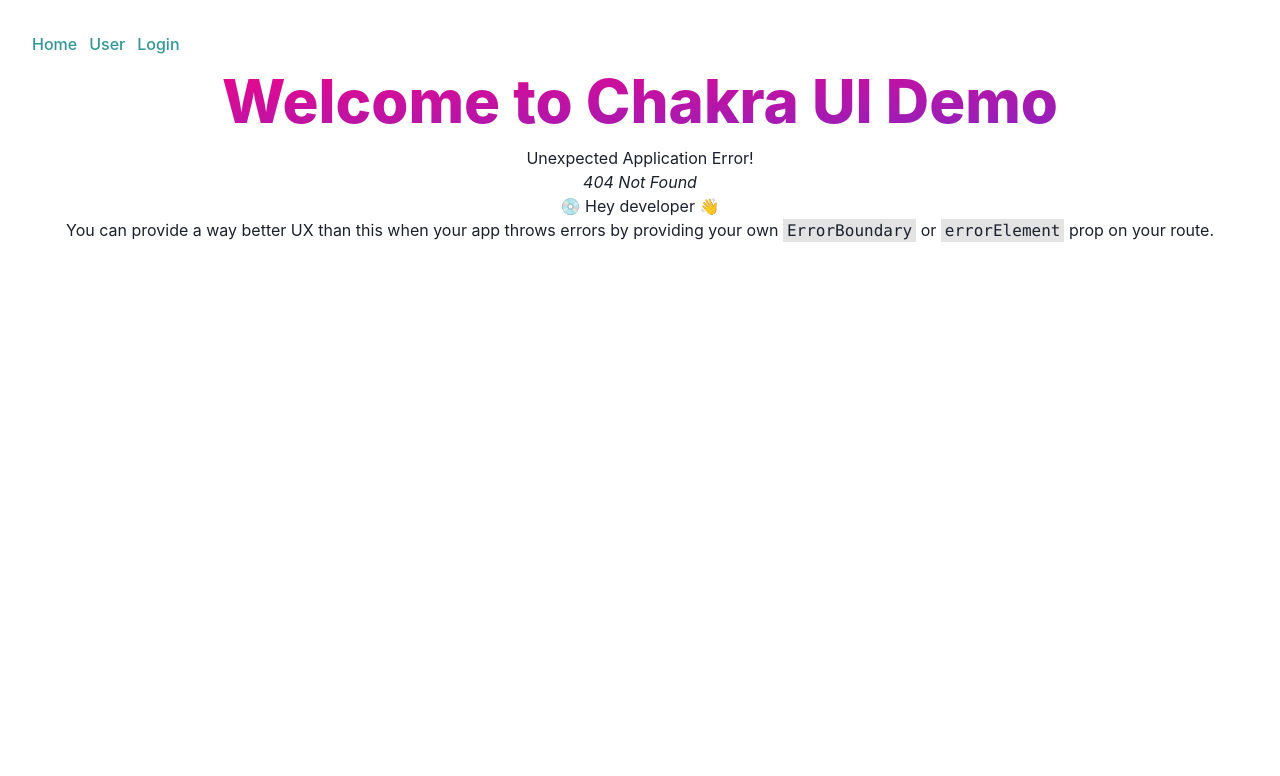
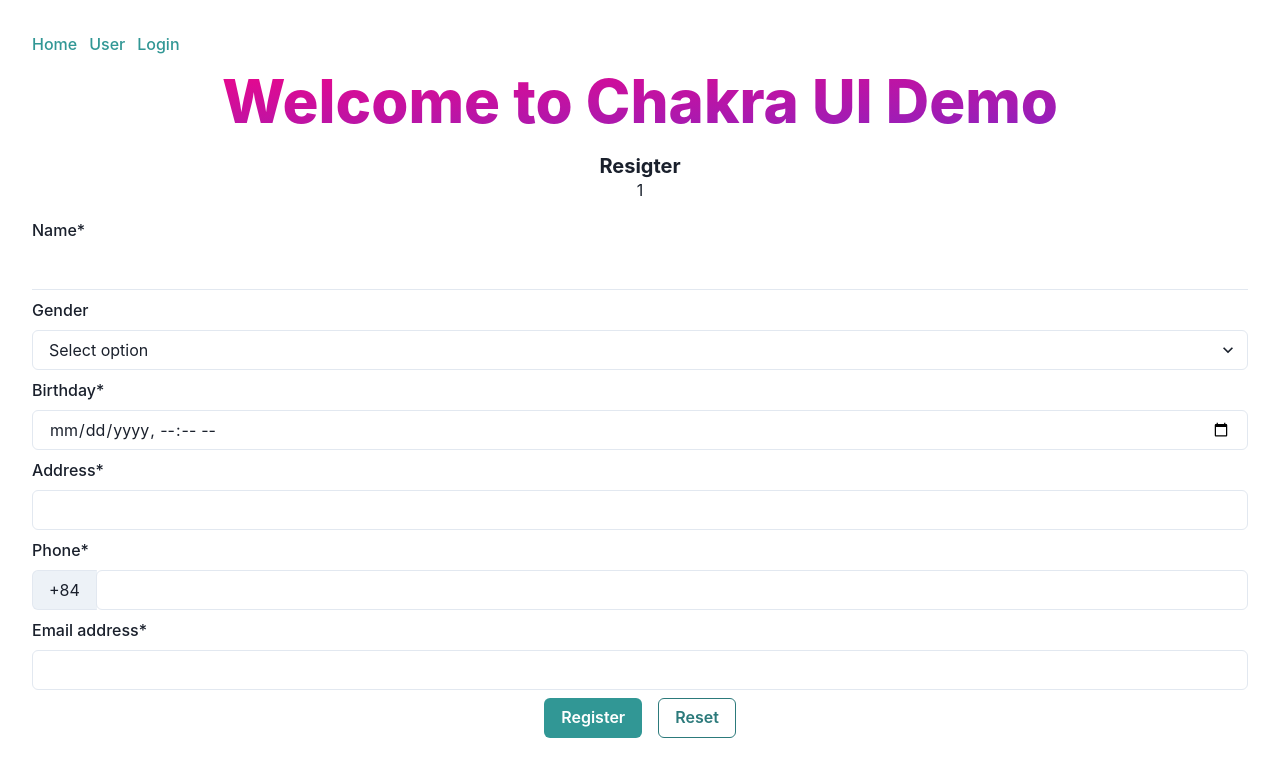
Before and after one commit to huynhtangiau/CreateViteTSAPP, a React app in the folder create-vite-ts-app/: page /user/1 in a window 1280 px wide. Before the commit this address had no page. Shown: the top 776 px of the page. Built offline with nearby package versions, Linux system fonts and the light colour scheme; the HTML template or start-up script is replaced by a standard one.

Commit message:
add router params

```diff
--- a/create-vite-ts-app/src/pages/user/_userInput.tsx
+++ b/create-vite-ts-app/src/pages/user/_userInput.tsx
@@ -12,11 +12,14 @@
     InputLeftAddon,
     Select,
     Stack,
+    Text,
 } from '@chakra-ui/react';
 import { Field, Formik } from 'formik';
 import { UserInfoModel } from '../../models/UserInfoModel';
 import { UserSchema } from './validation';
+import { useParams } from 'react-router-dom';
 export default function UserInputPage() {
+    const params = useParams();
     function onRegister(values: UserInfoModel) {
         console.log(values);
     }
@@ -25,6 +28,7 @@
             <Stack direction={'column'}>
                 <Box p="2">
                     <Heading size="md">Resigter</Heading>
+                    <Text>{params.id}</Text>
                 </Box>
                 <Formik
                     initialValues={new UserInfoModel()}
--- a/create-vite-ts-app/src/routers.tsx
+++ b/create-vite-ts-app/src/routers.tsx
@@ -7,6 +7,10 @@
 const routers = createBrowserRouter([
     {
         path: '/user',
+        element: <UserInputPage />,
+    },
+    {
+        path: '/user/:id',
         element: <UserInputPage />,
     },
     {
```
